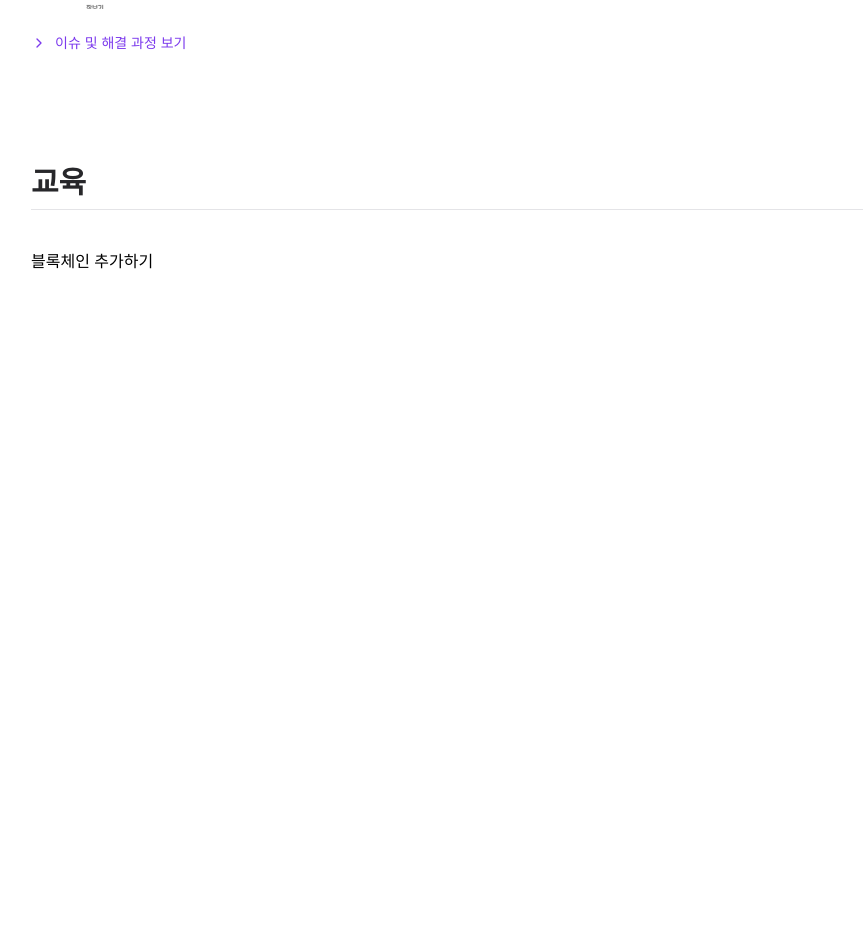
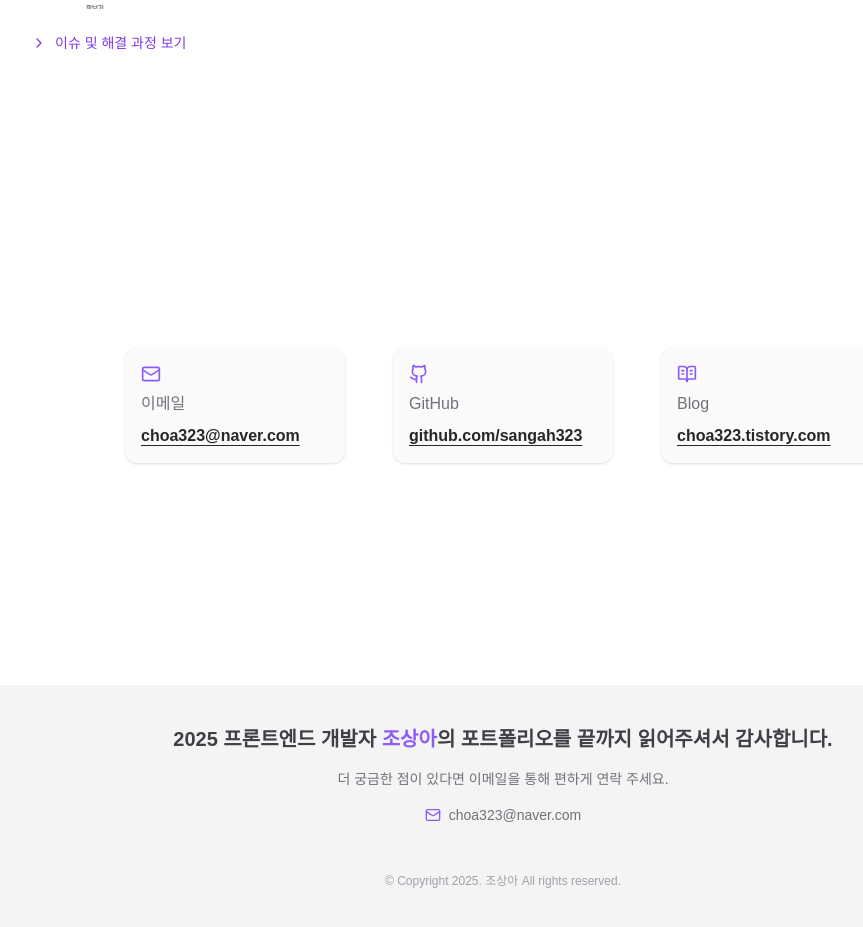
Before and after one commit to sangah323/my-portfolio, a Next.js app: page / in a window 1280 px wide. Shown: the part 4311-5238 px from the top of the page, without its empty margins (137-1000 px from the left). Built offline with nearby package versions, Linux system fonts and the light colour scheme; a web font is replaced by a local one.

Commit message:
Feat: Footer에 이메일 추가

```diff
--- a/app/components/layout/Footer.tsx
+++ b/app/components/layout/Footer.tsx
@@ -1,3 +1,5 @@
+import { Mail } from "lucide-react";
+
 export default function Footer() {
   return (
     <footer className="bg-zinc-100 dark:bg-zinc-900 py-10 text-center space-y-4">
@@ -11,6 +13,16 @@ export default function Footer() {
         더 궁금한 점이 있다면 이메일을 통해 편하게 연락 주세요.
       </p>
 
+      <p className="flex items-center justify-center gap-2 text-sm text-zinc-500 dark:text-zinc-400">
+        <Mail size={16} className="text-violet-500" />
+        <a
+          href="mailto:choa323@naver.com"
+          className="hover:underline hover:text-violet-600 transition-colors"
+        >
+          choa323@naver.com
+        </a>
+      </p>
+
       <p className="text-xs text-zinc-400 dark:text-zinc-600 pt-8">
         © Copyright 2025. 조상아 All rights reserved.
       </p>
--- a/app/page.tsx
+++ b/app/page.tsx
@@ -24,9 +24,9 @@ export default function Home() {
         <SectionWrapper id="projects" title="프로젝트">
           <Project />
         </SectionWrapper>
-        <SectionWrapper id="education" title="교육">
+        {/* <SectionWrapper id="education" title="교육">
           <Education />
-        </SectionWrapper>
+        </SectionWrapper> */}
         <Contact />
       </PageWrapper>
       <TopButton />
```
